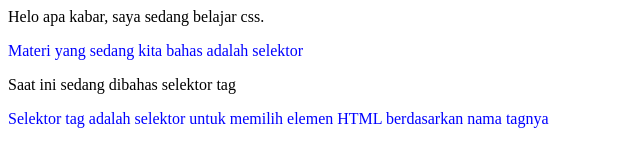
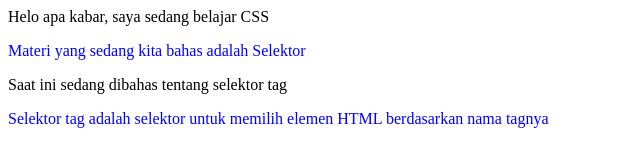
Before and after one commit to krisnabhakti/webdas, a plain HTML site: page repominggu8/Latihan CSS/css4.html in a window 1280 px wide. Shown: the full height of the page, 0-640 px from the left. Drawn offline with Linux system fonts and the light colour scheme.

Commit message:
Update css4.html

```diff
--- a/repominggu8/Latihan CSS/css4.html
+++ b/repominggu8/Latihan CSS/css4.html
@@ -1,20 +1,19 @@
 <!DOCTYPE html>
-<html lang="en">
+<html>
 <head>
-    <meta charset="UTF-8">
-    <meta name="viewport" content="width=device-width, initial-scale=1.0">
-    <title>Selektor Tag</title>
-    <style>
+ <title>Type Selector</title>
+ <style>
         p{
             color: blue;
         }
-    </style>
+ </style>
 </head>
-
 <body>
-    <div>Helo apa kabar, saya sedang belajar css.</div>
-    <p>Materi yang sedang kita bahas adalah selektor</p>
-    <div>Saat ini sedang dibahas selektor tag</div>
-    <p>Selektor tag adalah selektor untuk memilih elemen HTML berdasarkan nama tagnya</p>
+<link rel="stylesheet" type="text/css" href="style1.css">
+<div>Helo apa kabar, saya sedang belajar CSS</div>
+<p>Materi yang sedang kita bahas adalah Selektor</p>
+<div>Saat ini sedang dibahas tentang selektor tag</div>
+<p>Selektor tag adalah selektor untuk memilih elemen HTML berdasarkan nama
+tagnya</p>
 </body>
 </html>
```
